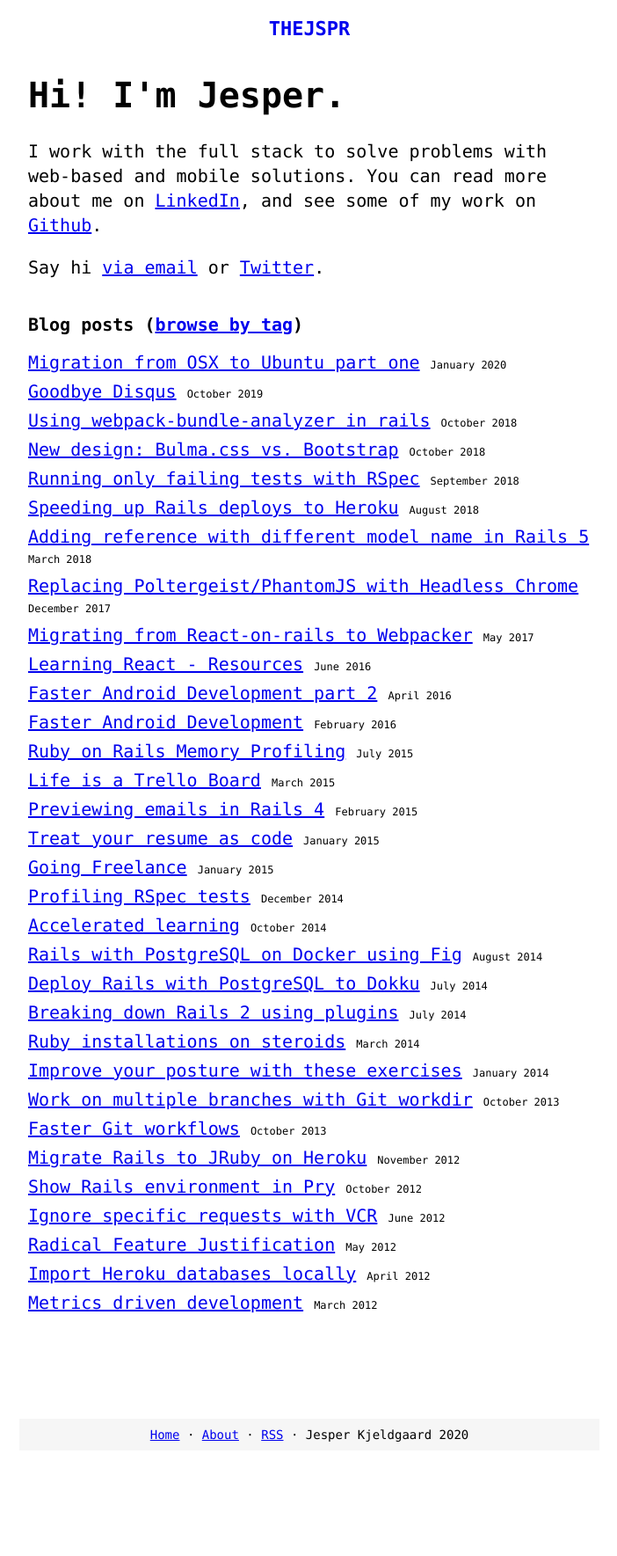
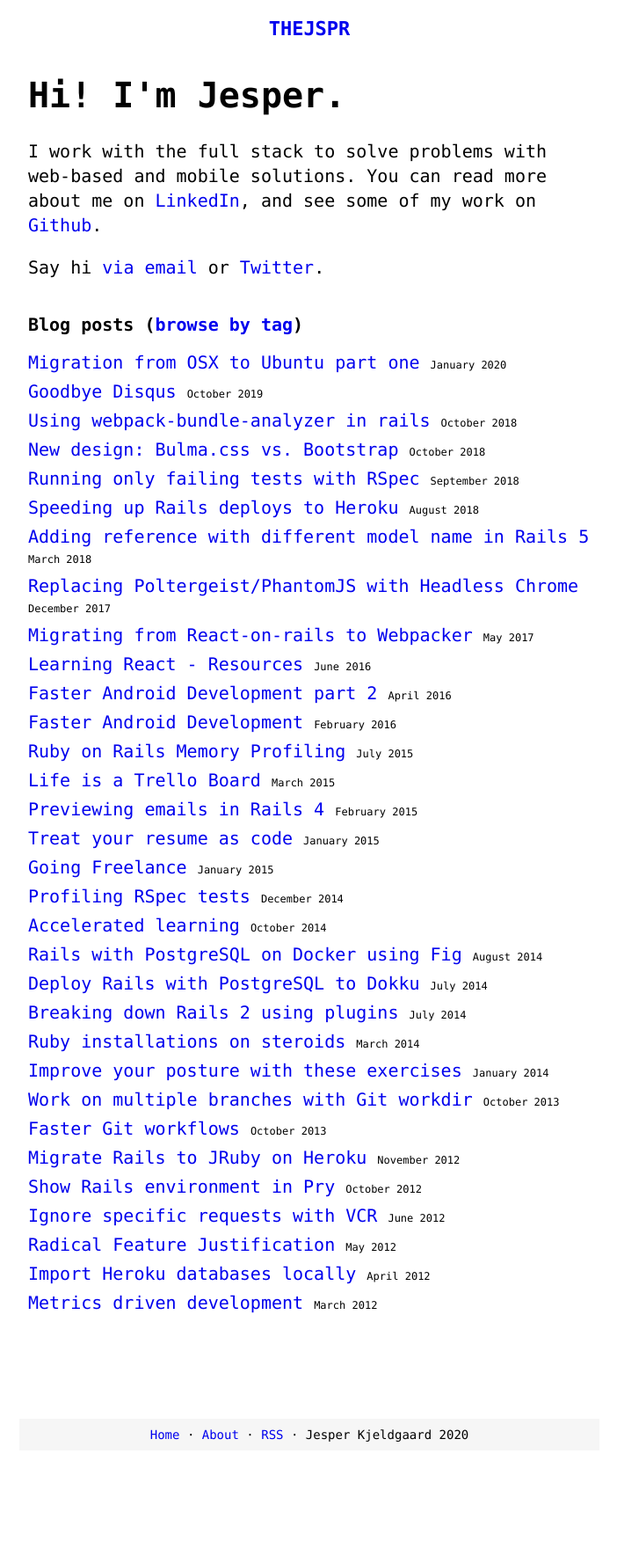
Before and after one commit to thejspr/thejspr.com, a Jekyll site: the page built from index.html, in a window 1280 px wide. Shown: the whole page at 88% size, without its empty margins (288-990 px from the left). Built offline with Jekyll 4.4.1, drawn with Linux system fonts in a browser that asks for light colours.

Commit message:
style tweaks

```diff
--- /dev/null
+++ b/_scss/_mixins.scss
@@ -0,0 +1,9 @@
+@mixin phone-only {
+  @media (max-width: 599px) { @content; }
+}
+@mixin tablet-up {
+  @media (min-width: 600px) { @content; }
+}
+@mixin desktop-up {
+  @media (min-width: 1200px) { @content; }
+}
--- a/assets/style.scss
+++ b/assets/style.scss
@@ -1,5 +1,7 @@
 ---
 ---
+@import "_scss/mixins";
+
 $light-gray: #f6f6f6;
 
 * {
@@ -10,19 +12,33 @@
 
 body {
   font-family: "Lucida Sans Typewriter", "Lucida Console", Monaco, "Bitstream Vera Sans Mono", monospace;
-  font-size: 18px;
+  font-size: 16px;
 
-  @media only screen and (min-width: 700px) {
+  @include tablet-up {
     font-size: 20px;
   }
 }
 
 p {
-  line-height: 28px;
+  line-height: 24px;
+
+  @include tablet-up {
+    line-height: 28px;
+  }
+}
+
+a {
+  text-decoration: none;
+
+  &:hover {
+    text-decoration: underline;
+  }
 }
 
 code {
   background-color: $light-gray;
+  font-size: 0.85em;
+  padding: 2px;
 }
 
 pre {
@@ -32,11 +48,14 @@
   padding: 5px;
 }
 
+figure {
+  margin: 10px 0;
+}
+
 footer {
   text-align: center;
-  margin-bottom: 60px;
   font-size: 0.7em;
-  background-color: #f6f6f6;
+  background-color: $light-gray;
   padding: 10px;
 }
 
@@ -55,6 +74,10 @@
     text-transform: uppercase;
     text-decoration: none;
     font-weight: bold;
+
+    &:visited {
+      color: #000;
+    }
   }
 }
 
@@ -62,7 +85,7 @@
   margin: 30px auto 120px auto;
   max-width: 90%;
 
-  @media only screen and (min-width: 700px) {
+  @include tablet-up {
     max-width: 50%;
   }
 }
@@ -83,7 +106,9 @@
 }
 
 .post-body {
-  p, ul {
+  ul {
     line-height: 28px;
   }
+
+  word-wrap: break-word;
 }
--- a/index.html
+++ b/index.html
@@ -3,7 +3,7 @@
 title: Software entrepreneur
 ---
 
-<h1 class="title">
+<h1 class="page-title">
   Hi! I'm Jesper.
 </h1>
 
```
Also changed, not shown: _layouts/post.html (+5 -3 lines).
